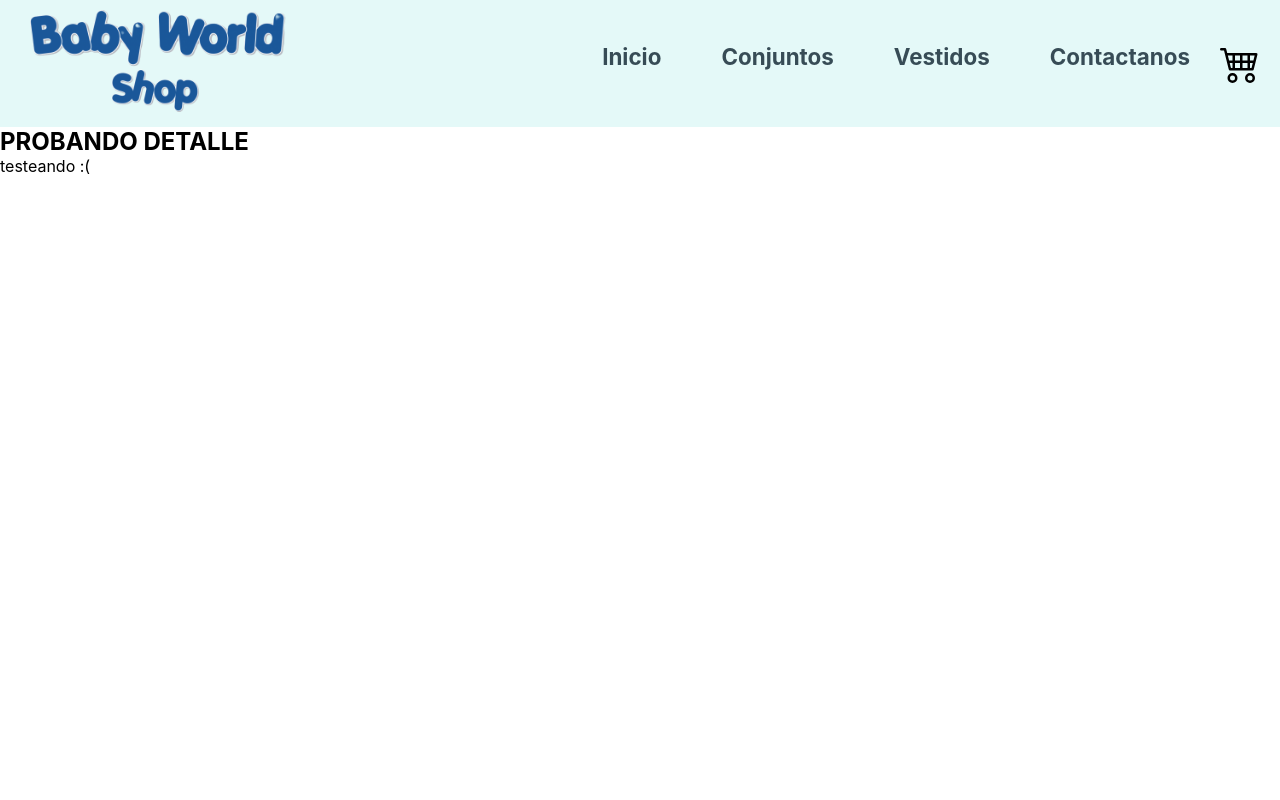
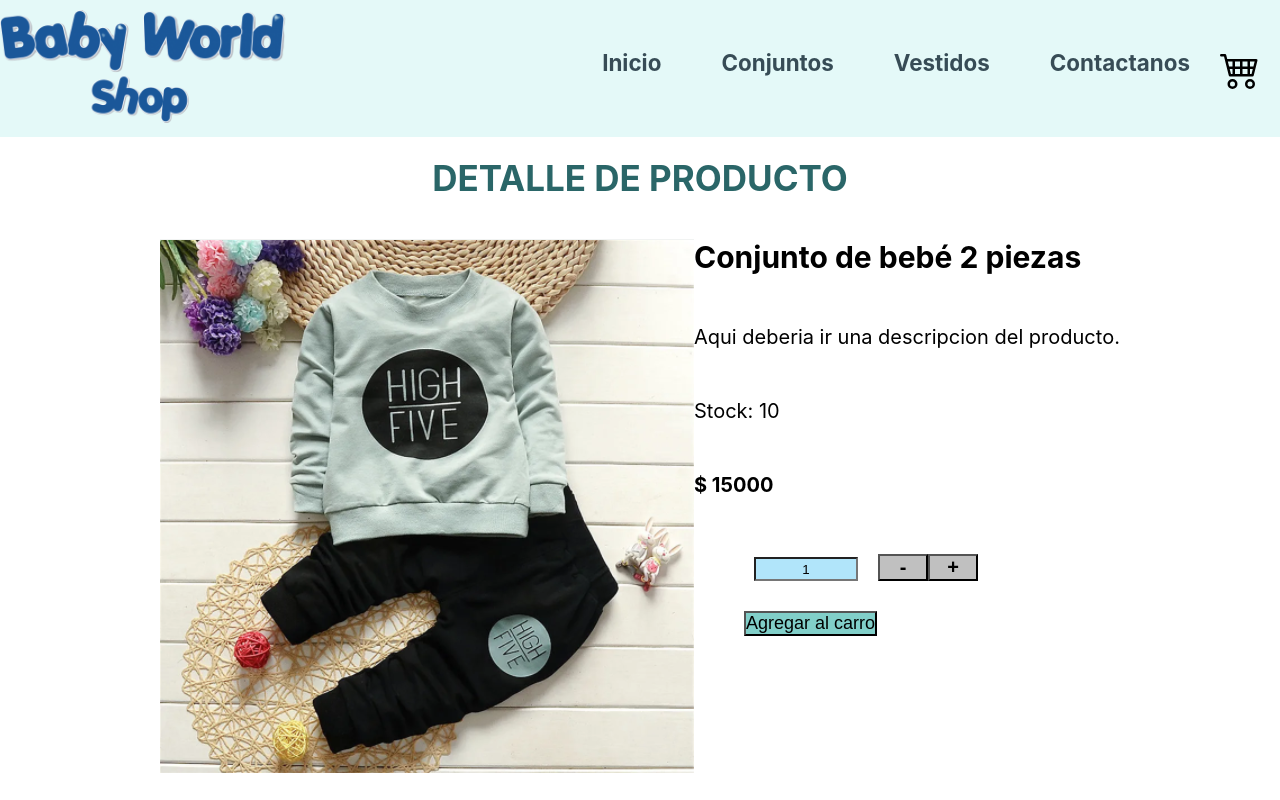
Before and after one commit to harolp/ecommerce-perez, a React (Create React App) app: page /item/1 in a window 1280 px wide. Built offline with nearby package versions, Linux system fonts and the light colour scheme.

Commit message:
subida primer entrega

```diff
--- a/src/Productos.json
+++ b/src/Productos.json
@@ -4,39 +4,44 @@
         "id": 1,
         "title": "Conjunto de bebé 2 piezas",
 	    "stock": 10,
-        "thumbnailUrl": "img/img1.png",
-        "description": "Aqui deberia ir una descripcion del producto."
+        "thumbnailUrl": "/img/img1.png",
+        "description": "Aqui deberia ir una descripcion del producto.",
+        "category": "rojo"
     },
     {
         "price": 30000,
         "id": 2,
         "title": "Conjunto estampado en Algodón",
 	    "stock": 10,
-        "thumbnailUrl": "img/img2.png",
-        "description": "Aqui deberia ir una descripcion del producto."
+        "thumbnailUrl": "/img/img2.png",
+        "description": "Aqui deberia ir una descripcion del producto.",
+        "category": "azul"
     },
     {
         "price": 25000,
         "id": 3,
         "title": "Conjunto de bebé Niño",
 	    "stock": 5,
-        "thumbnailUrl": "img/img3.png",
-        "description": "Aqui deberia ir una descripcion del producto."
+        "thumbnailUrl": "/img/img3.png",
+        "description": "Aqui deberia ir una descripcion del producto.",
+        "category": "azul"
     },
     {
         "price": 19000,
         "id": 4,
         "title": "Conjunto de bebé Floral",
 	    "stock": 10,
-        "thumbnailUrl": "img/img4.png",
-        "description": "Aqui deberia ir una descripcion del producto."
+        "thumbnailUrl": "/img/img4.png",
+        "description": "Aqui deberia ir una descripcion del producto.",
+        "category": "amarillo"
     },
     {
         "price": 29000,
         "id": 5,
         "title": "Conjunto Unisex",
 	    "stock": 10,
-        "thumbnailUrl": "img/img5.png",
-        "description": "Aqui deberia ir una descripcion del producto."
+        "thumbnailUrl": "/img/img5.png",
+        "description": "Aqui deberia ir una descripcion del producto.",
+        "category": "amarillo"
     }
 ]
--- a/src/components/Item/Item.js
+++ b/src/components/Item/Item.js
@@ -12,7 +12,7 @@ export const Item = ({id, title, stock, price, thumbnailUrl}) => {
                 <span>Precio: {price}</span>
                 <ItemCount stock={stock} initial="1"/>
             </div>
-            <Link to={'/item/${id}'}>
+            <Link to={`/item/${id}`}>
                 <button>Ver más</button>
             </Link>
         </div>
--- a/src/components/ItemCount/ItemCount.css
+++ b/src/components/ItemCount/ItemCount.css
@@ -19,5 +19,15 @@
     height: 20px;
     margin: 20px;
     text-align: center;
-    background-color: skyblue;
+    background-color: rgb(177, 229, 250);
 }
+
+.addCart {
+    font-size: 18px;
+    margin: 10px;
+    background-color: rgb(129, 207, 201);
+}
+
+.btn-body {
+    padding: 40px;
+}
--- a/src/components/ItemCount/ItemCount.js
+++ b/src/components/ItemCount/ItemCount.js
@@ -17,7 +17,7 @@ export const ItemCount = (props) => {
     }
 
     return (
-        <div className="alo">
+        <div className="btn-body">
             <input className="inpt" type="text" value={count}/>
             <button className="btnRemove" onClick={onRemove}> - </button>
             <button className="btnAdd" onClick={onAdd}> + </button>
--- /dev/null
+++ b/src/components/ItemDetail/ItemDetail.css
@@ -0,0 +1,33 @@
+.card-detail {
+    width: 75%;
+    padding-top: 20px;
+    display: flex;
+    flex-wrap: nowrap;
+    margin: auto;
+    justify-content: space-around;
+}
+
+.title-product {
+    font-size: 30px;
+    width: 100%;
+    text-align: left;
+}
+
+.description-product {
+    padding-top: 50px;
+    font-size: 20px;
+    text-align: justify;
+}
+
+.stock-product {
+    display: block;
+    padding-top: 50px;
+    font-size: 20px;
+}
+
+.price-product {
+    display: block;
+    padding-top: 50px;
+    font-size: 20px;
+    font-weight: bold;
+}
--- a/src/components/ItemDetail/ItemDetail.js
+++ b/src/components/ItemDetail/ItemDetail.js
@@ -1,15 +1,18 @@
 import { ItemCount } from "../ItemCount/ItemCount";
+import './ItemDetail.css'
 
 export const ItemDetail = ({id, title, stock, price, thumbnailUrl, description}) => {
 
     return (
-        <div key={id}>
+        <div className="card-detail" key={id}>
             <img src={thumbnailUrl} alt="imgProducto"/>
-            <h1 className="title-product">{title}</h1>
-            <p className="description-product">{description}</p>
-            <span className="stock-product">Stock: {stock}</span>
-            <span className="price-product">$ {price}</span>
-            <ItemCount stock={stock} initial="1"/>
+            <div className="detail-body">
+                <h3 className="title-product">{title}</h3>
+                <p className="description-product">{description}</p>
+                <span className="stock-product">Stock: {stock}</span>
+                <span className="price-product">$ {price}</span>
+                <ItemCount stock={stock} initial="1"/>
+            </div>
         </div>
 
     );
--- /dev/null
+++ b/src/components/ItemDetailCointainer/ItemDetailContainer.css
@@ -0,0 +1,12 @@
+.title-detail {
+    font-size: 35px;
+    text-align: center;
+    padding: 20px;
+    color: rgb(42, 102, 104);
+}
+
+.container-detail {
+    width: 100%;
+    display: flex;
+    flex-wrap: nowrap;
+}
--- a/src/components/ItemDetailCointainer/ItemDetailContainer.js
+++ b/src/components/ItemDetailCointainer/ItemDetailContainer.js
@@ -1,6 +1,7 @@
 import { useEffect, useState } from "react";
 import { ItemDetail } from "../ItemDetail/ItemDetail";
 import Productos from "../../Productos.json";
+import './ItemDetailContainer.css'
 import { useParams } from "react-router";
 
 export const ItemDetailContainer = () => {
@@ -22,16 +23,16 @@ export const ItemDetailContainer = () => {
 
         useEffect(() => {
             getItemDetail(Productos)
-            .then((result) => { setItemDetail(result.find((details) => details.id === itemId));
+            .then((result) => { setItemDetail(result.find((details) => details.id === Number(itemId)));
             })
             .catch((err) => console.log(err));
         }, [itemId]);
 
         return (
             <>
-                <h2>PROBANDO DETALLE</h2>
-                <div className="contenedor-detail">
-                    {itemDetail ? (
+                <h2 className="title-detail">DETALLE DE PRODUCTO</h2>
+                <div>
+                    {itemDetail &&
                         <ItemDetail
                             id={itemDetail.id}
                             title={itemDetail.title}
@@ -40,7 +41,7 @@ export const ItemDetailContainer = () => {
                             description={itemDetail.description}
                             thumbnailUrl={itemDetail.thumbnailUrl}
                         />
-                    ): ("testeando :(")}
+                    }
                 </div>
             </>
 
--- a/src/components/ItemListContainer/ItemListContainer.js
+++ b/src/components/ItemListContainer/ItemListContainer.js
@@ -8,8 +8,7 @@ export const ItemListContainer = () => {
 
     const [products, setProducts] = useState([]);
 
-    const { id } = useParams();
-    console.log(id)
+    const { categoryId } = useParams();
 
     const getProducts = (data) =>
         new Promise((resolve,reject) => {
@@ -24,9 +23,9 @@ export const ItemListContainer = () => {
 
         useEffect(() => {
             getProducts(Productos)
-            .then((result) => setProducts(result.filter((products) => products.category === id)))
+            .then((result) => setProducts(result.filter((products) => products.category === categoryId)))
             .catch((err) => console.log(err));
-        }, [id]);
+        }, [categoryId]);
 
         return (
             <>
--- a/src/components/NavBar/NavBar.css
+++ b/src/components/NavBar/NavBar.css
@@ -17,10 +17,8 @@ ul {
     transition: 0.3s;
 }
 
-a {
-    text-decoration: none;
+li {
     font-size: 1.4rem;
-    color: #374c56;
     font-weight: bold;
     padding: 0 30px;
 }
@@ -29,3 +27,8 @@ a {
     width: 50%;
     padding: 10px 0px 10px 0px;
 }
+
+.nav-style {
+    text-decoration: none;
+    color: #374c56;
+}
--- a/src/components/NavBar/NavBar.js
+++ b/src/components/NavBar/NavBar.js
@@ -7,10 +7,10 @@ export const NavBar = () => {
         <nav className="navBar">
             <Link to={'/'}><img className="imgLogo" src="../../img/logo.png" alt="logo"/></Link>
             <ul>
-                <a href="https://www.coderhouse.cl/">Inicio</a>
-                <a href="https://www.coderhouse.cl/">Conjuntos</a>
-                <a href="https://www.coderhouse.cl/">Vestidos</a>
-                <a href="https://www.coderhouse.cl/">Contactanos</a>
+                <li><Link className="nav-style" to="/">Inicio</Link></li>
+                <li><Link className="nav-style" to="/category/rojo">Conjuntos</Link></li>
+                <li><Link className="nav-style" to="/category/azul">Vestidos</Link></li>
+                <li><Link className="nav-style" to="/category/amarillo">Contactanos</Link></li>
                 <CartWidget/>
             </ul>
         </nav>
```
